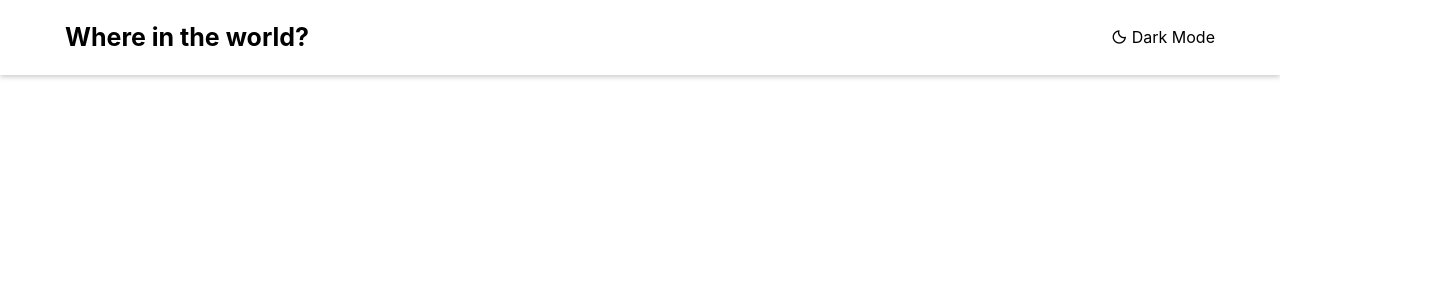
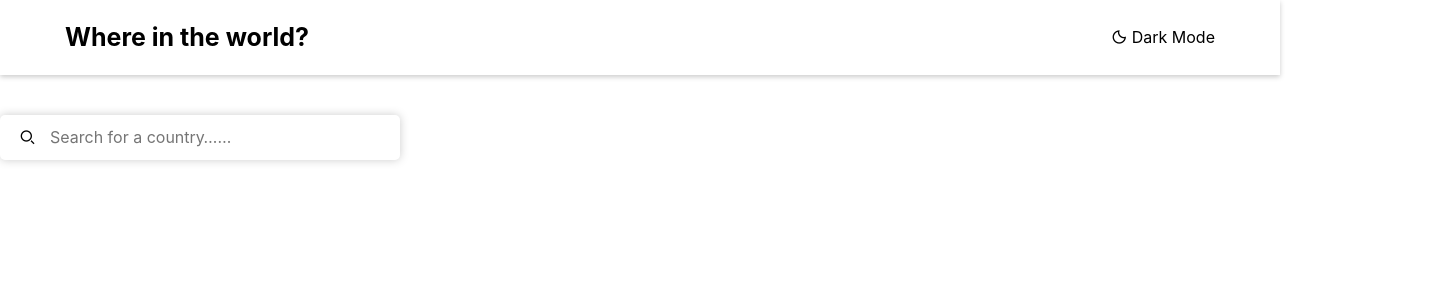
Before and after one commit to XuShengYuu/Countries, a Vue app: page / in a window 1280 px wide. Shown: the top 300 px of the page, 1440 px wide, since content can reach past the window. Built offline with nearby package versions, Linux system fonts and the light colour scheme.

Commit message:
add index-search

```diff
--- a/src/pages/home/Home.vue
+++ b/src/pages/home/Home.vue
@@ -1,16 +1,25 @@
 <template>
-  <home-header></home-header>
+  <div>
+    <home-header></home-header>
+    <div class="content">
+      <home-search></home-search>
+    </div>
+  </div>
 </template>
 
 <script>
 import HomeHeader from './components/Header'
+import HomeSearch from './components/Search'
 export default {
     name: 'Home',
     components: {
-      HomeHeader
+      HomeHeader,
+      HomeSearch
     }
   }
 </script>
-<style>
-
+<style lang="stylus">
+.content
+  width: 1440px
+  margin: 0 auto;
 </style>
--- /dev/null
+++ b/src/pages/home/components/Search.vue
@@ -0,0 +1,30 @@
+<template>
+  <div class="search">
+    <span class="iconfont">
+      &#xe725;
+      <input class="search-input" results="s" type="text" placeholder="Search for a country……">
+    </span>
+  </div>
+</template>
+
+<script>
+export default {
+    name: 'HomeSearch',
+  }
+</script>
+
+<style lang="stylus" scoped>
+  .search
+    height:45px
+    line-height:45px
+    width: 400px
+    margin-top: 40px
+    border-radius: 5px
+    box-shadow: 0px 0px 10px #ccc;
+    .iconfont
+      margin-left: 20px
+      .search-input
+        margin-left: 10px
+        line-height:35px
+        border: 0px
+</style>
```
